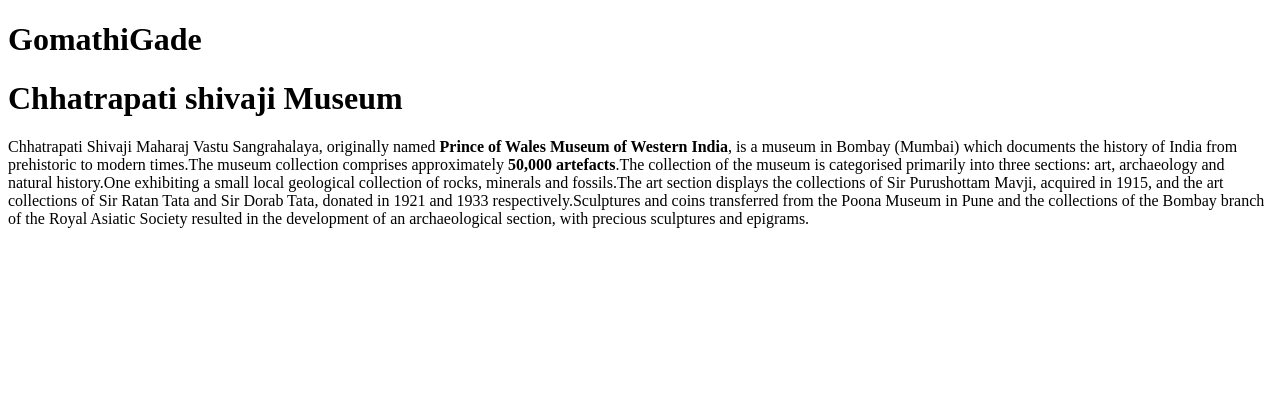
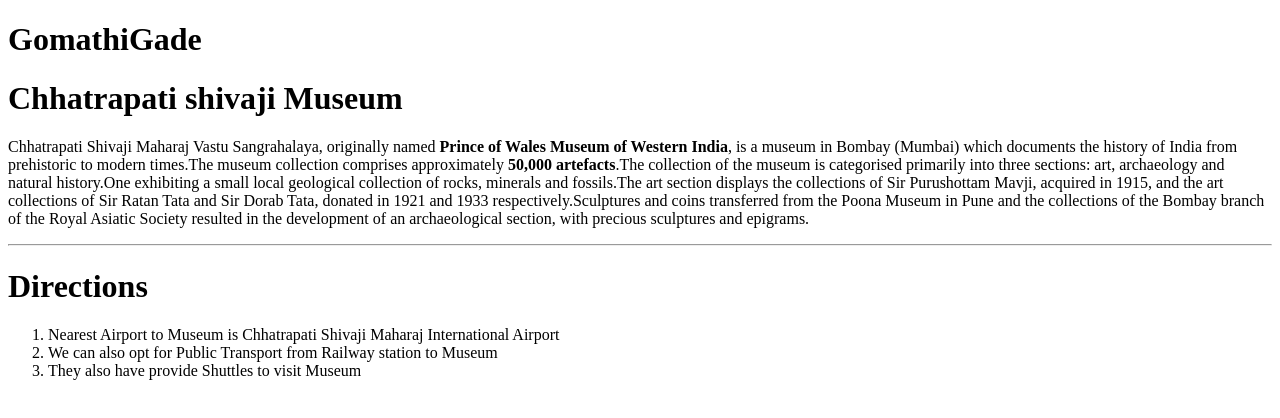
Before and after one commit to 44-563-Web-Apps-F22/44563-webapps-assignment-3-Gomathigade, a plain HTML site: page index.html in a window 1280 px wide. Drawn offline with Linux system fonts and the light colour scheme.

Commit message:
Given Directions

```diff
--- a/index.html
+++ b/index.html
@@ -14,5 +14,17 @@
  <p>Chhatrapati Shivaji Maharaj Vastu Sangrahalaya, originally named <b>Prince of Wales Museum of Western India</b>, is a museum in Bombay (Mumbai) which documents the history of India from prehistoric to modern times.The museum collection comprises approximately <b>50,000 artefacts</b>.The collection of the museum is categorised primarily into three sections: art, archaeology and natural history.One exhibiting a small local geological collection of rocks, minerals and fossils.The art section displays the collections of Sir Purushottam Mavji, acquired in 1915, and the art collections of Sir Ratan Tata and Sir Dorab Tata, donated in 1921 and 1933 respectively.Sculptures and coins transferred from the Poona Museum in Pune and the collections of the Bombay branch of the Royal Asiatic Society resulted in the development of an archaeological section, with precious sculptures and epigrams.</p>
 
 
+ <hr>
+
+ <h1>Directions</h1>
+
+ <ol>
+    <li>Nearest Airport to Museum is Chhatrapati Shivaji Maharaj International Airport</li>
+    <li>We can also opt for Public Transport from Railway station to Museum</li>
+    <li>They also have provide Shuttles to visit Museum</li>
+ </ol>
+
+
+
 </body>
 </html>
```
